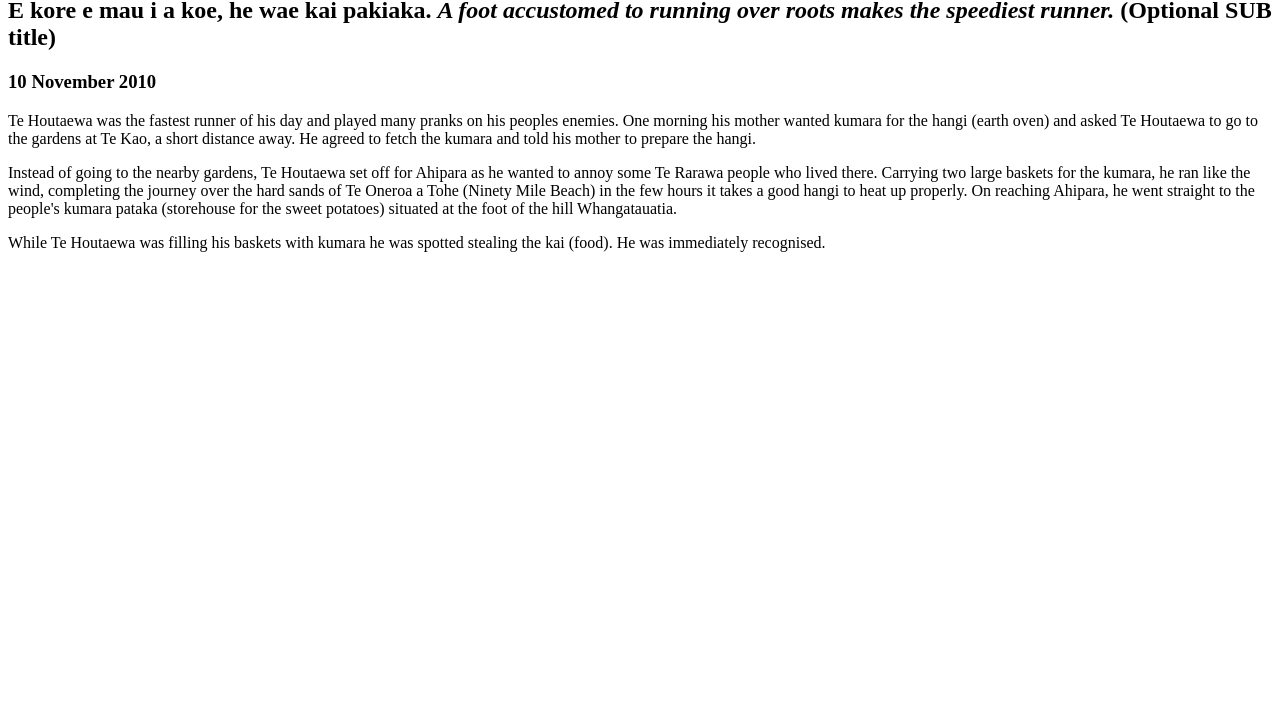
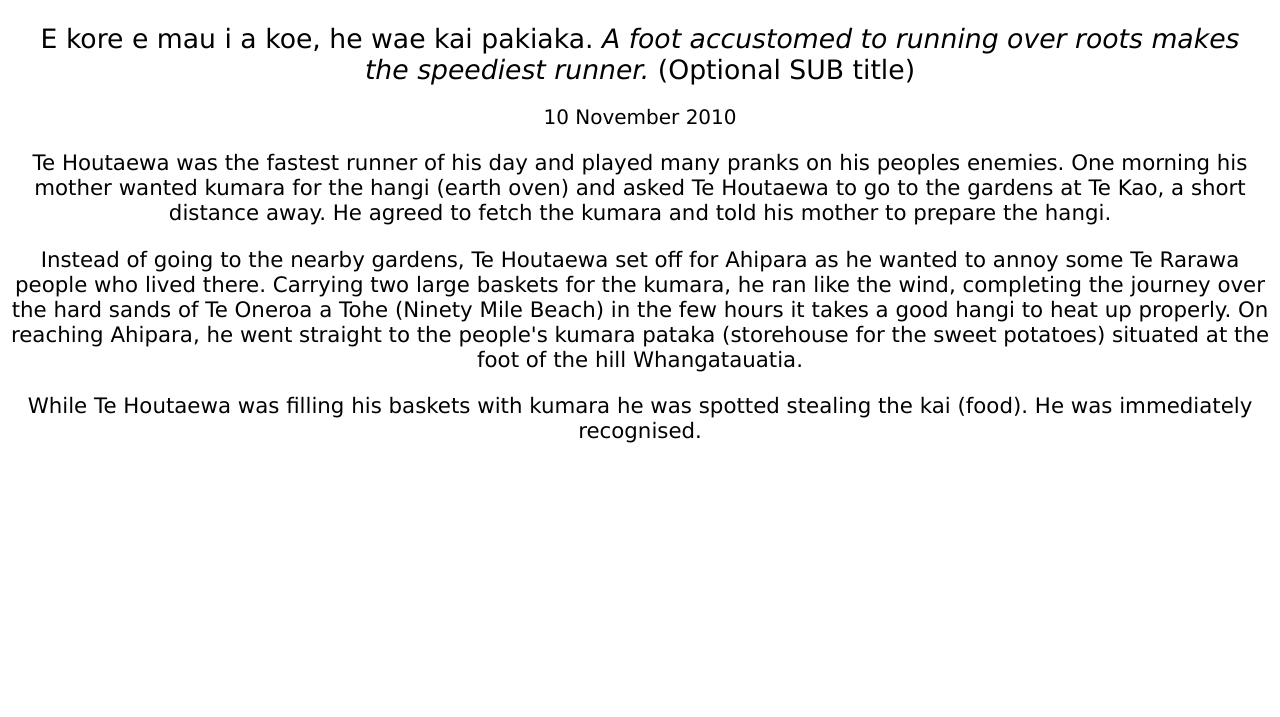
Before and after one commit to hannah-clement/hannah-clement.github.io, a plain HTML site: page blog/template.html in a window 1280 px wide. Shown: the part 83-800 px from the top of the page. Drawn offline with Linux system fonts and the light colour scheme.

Commit message:
Add template.html

```diff
--- a/blog/template.html
+++ b/blog/template.html
@@ -3,7 +3,7 @@
     <head>
       <title>Stories and Legends (PAGE title) </title>
       <meta charset="UTF-8">
-      <link href="your-stylesheet-link-here.css" rel="stylesheet" type="text/css">
+      <link href="/styles/main.css" rel="stylesheet" type="text/css">
     </head>
 
     <body>
```
